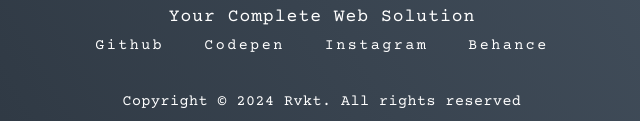
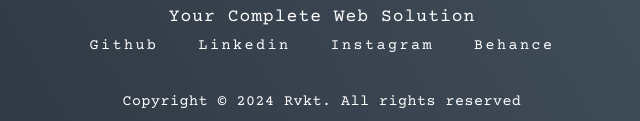
Before and after one commit to Rvkt/Portfolio, a plain HTML site: page index.html in a window 1280 px wide. Shown: the part 5604-5725 px from the top of the page, 318-958 px from the left. Drawn offline with nearby package versions, Linux system fonts and the light colour scheme.

Commit message:
add linkedIn

```diff
--- a/index.html
+++ b/index.html
@@ -255,9 +255,9 @@
             <!-- Github -->
             <a href="https://github.com/Rvkt" target="_blank">Github</a>
           </div>
+
           <div class="social-item">
-            <!-- Codepen -->
-            <a href="https://codepen.io/rvkt" target="_blank">Codepen</a>
+            <a href="https://www.linkedin.com/in/rvkt/" target="_blank">Linkedin</a>
           </div>
           <div class="social-item">
             <a href="https://www.instagram.com/graphignr/" target="_blank"
```
